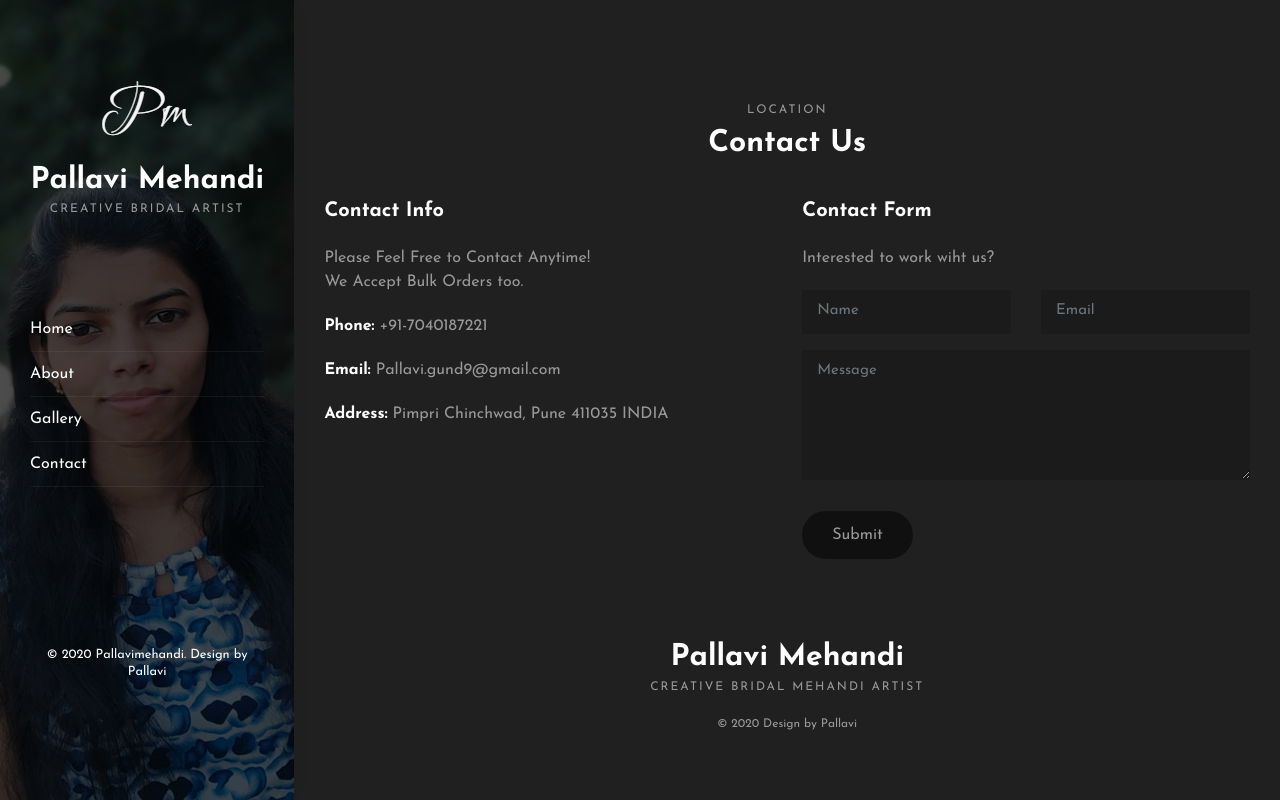
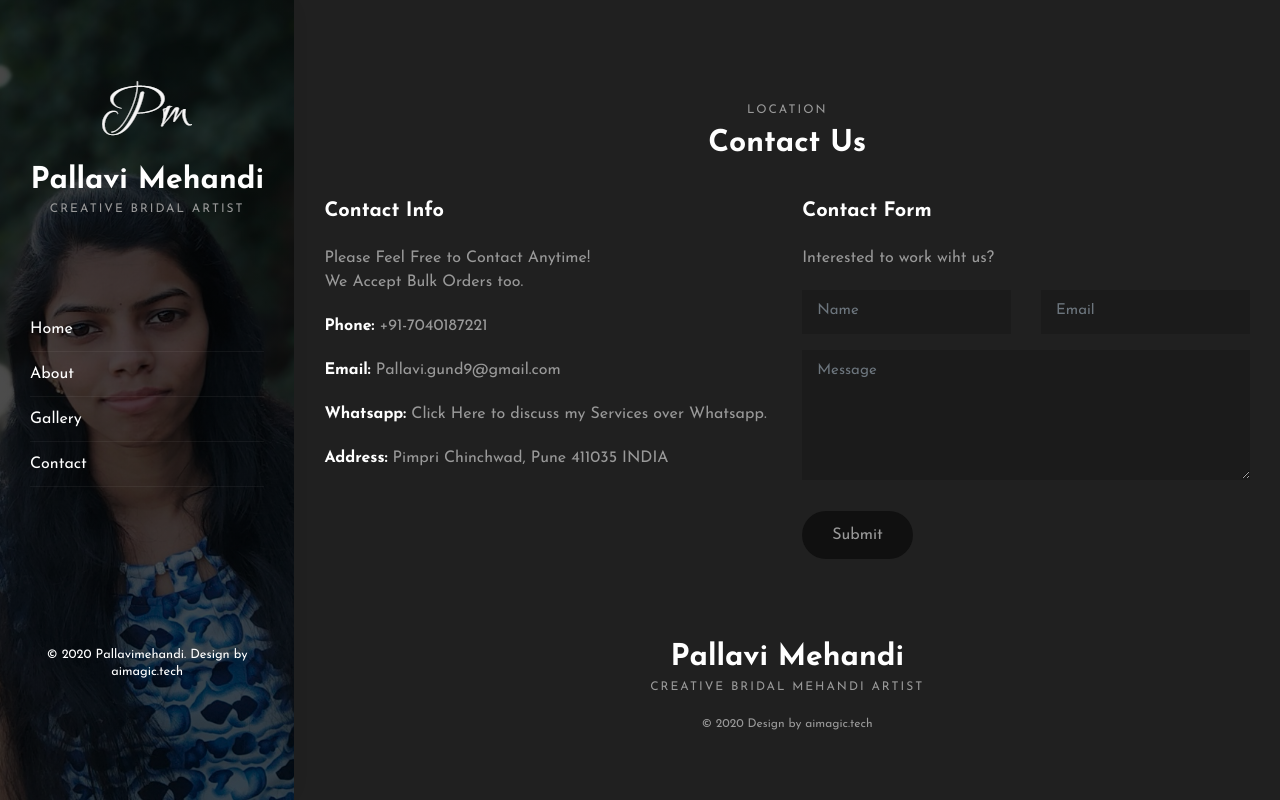
Before and after one commit to Ashish-Gore/Pallavi-Mehandi-Website, a plain HTML site: page contact.html in a window 1280 px wide. Drawn offline with Linux system fonts and the light colour scheme.

Commit message:
Update contact.html

```diff
--- a/contact.html
+++ b/contact.html
@@ -53,7 +53,7 @@
             <li><a href="https://www.instagram.com/Pallavimehandi/" target="_blank"><i class="fab fa-instagram"></i></a></li>
             <li><a href="https://www.facebook.com/Pallavimehandiartist" target="_blank"><i class="fab fa-facebook"></i></a></li>
           </ul>
-          <p><small>&copy; 2020 Pallavimehandi. Design by Pallavi</small></p>
+          <p><small>&copy; 2020 Pallavimehandi. Design by aimagic.tech</small></p>
         </div>
       </aside>
   <!-- Main Content -->
@@ -74,6 +74,7 @@
               We Accept Bulk Orders too.</p>
             <p><b>Phone:</b> <a href="tel:+917040187221">+91-7040187221</a></p>
             <p><b>Email:</b> <a href="maito:pallavigund9@gmail.com">Pallavi.gund9@gmail.com</a></p>
+            <p><b>Whatsapp:</b> <a href="https://wa.me/917040187221?text=I%27m%20interested%20in%20your%20Mehandi%20services%20Enquiry.">Click Here to discuss my Services over Whatsapp.</a></p>
             <p><b>Address:</b> Pimpri Chinchwad, Pune 411035 INDIA</p>
           </div>
           <!-- Contact Form -->
@@ -112,7 +113,7 @@
             <div class="row">
               <div class="col-md-12 text-center">
                 <h1>Pallavi Mehandi <span>Creative Bridal Mehandi Artist</span></h1>
-                <p class="annie-lead">&copy; 2020 Design by Pallavi</p>
+                <p class="annie-lead">&copy; 2020 Design by aimagic.tech</p>
               </div>
             </div>
           </div>
```
